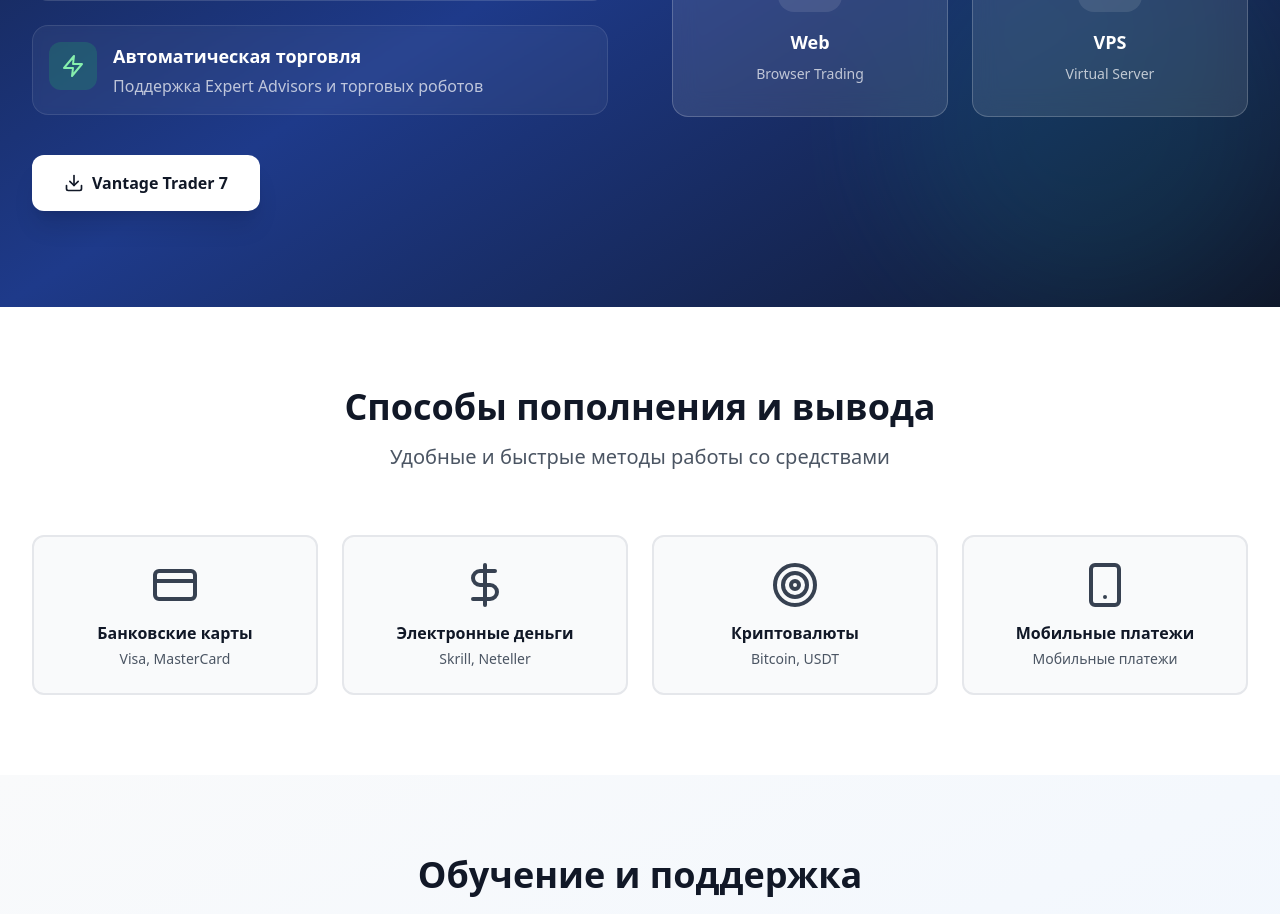
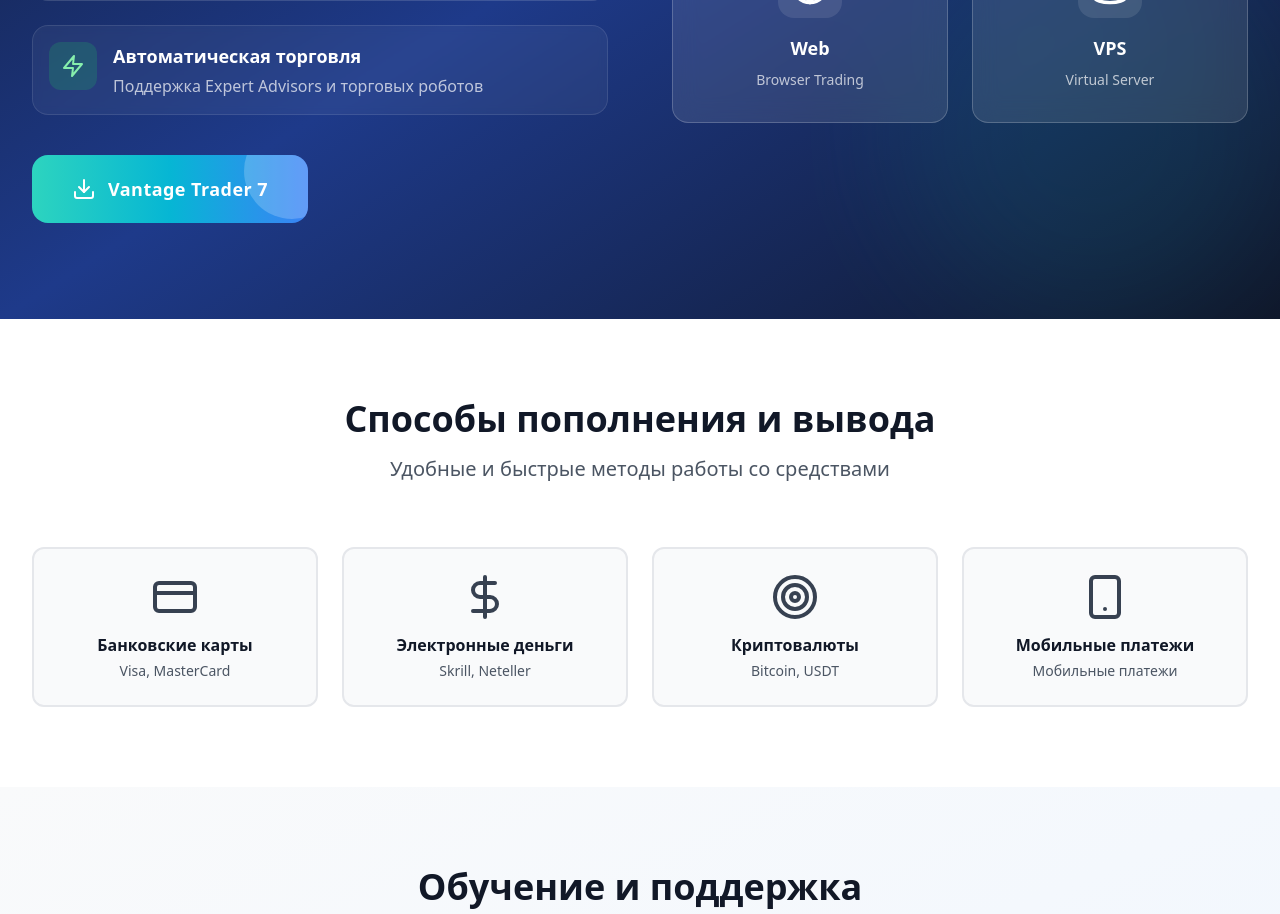
Before and after one commit to mobius1info/Wordex, a React (Vite) app: page / in a window 1280 px wide. Shown: the part 3060-3974 px from the top of the page. Built offline with nearby package versions, Linux system fonts and the light colour scheme; no server answers.

Commit message:
Updated App.tsx

```diff
--- a/src/App.tsx
+++ b/src/App.tsx
@@ -1441,9 +1441,11 @@ function App() {
                   </div>
                 </div>
                 <div className="flex flex-wrap gap-4">
-                  <button className="group bg-white text-gray-900 px-8 py-4 rounded-xl font-bold hover:bg-gray-100 transition-all inline-flex items-center shadow-xl hover:scale-105 transform">
-                    <Download className="h-5 w-5 mr-2" />
-                    Vantage Trader 7
+                  <button className="group relative bg-gradient-to-r from-teal-400 via-cyan-500 to-blue-500 text-white px-10 py-5 rounded-2xl font-bold hover:shadow-2xl transition-all inline-flex items-center overflow-hidden hover:scale-105 transform">
+                    <div className="absolute inset-0 bg-gradient-to-r from-blue-600 via-cyan-600 to-teal-600 opacity-0 group-hover:opacity-100 transition-opacity duration-300"></div>
+                    <Download className="h-6 w-6 mr-3 relative z-10 group-hover:animate-bounce" />
+                    <span className="relative z-10 text-lg tracking-wide">Vantage Trader 7</span>
+                    <div className="absolute -right-8 -top-8 w-24 h-24 bg-white/20 rounded-full group-hover:scale-150 transition-transform duration-500"></div>
                   </button>
                 </div>
               </div>
```
